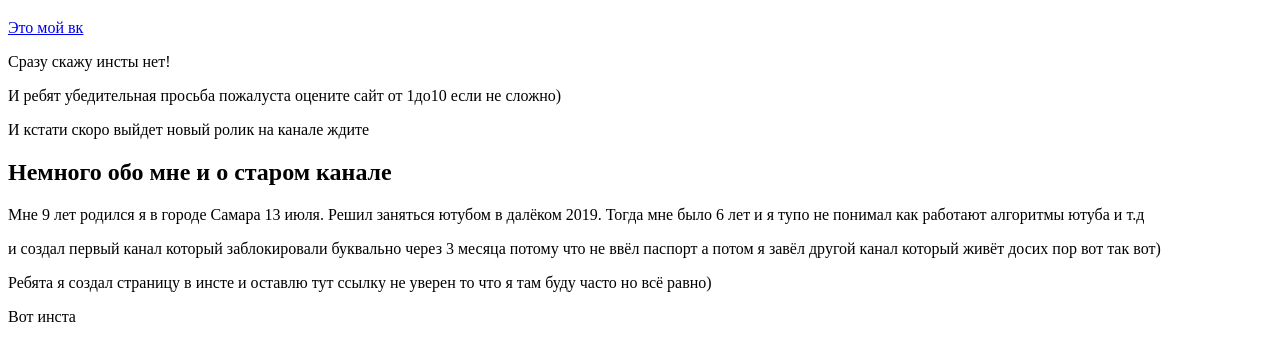
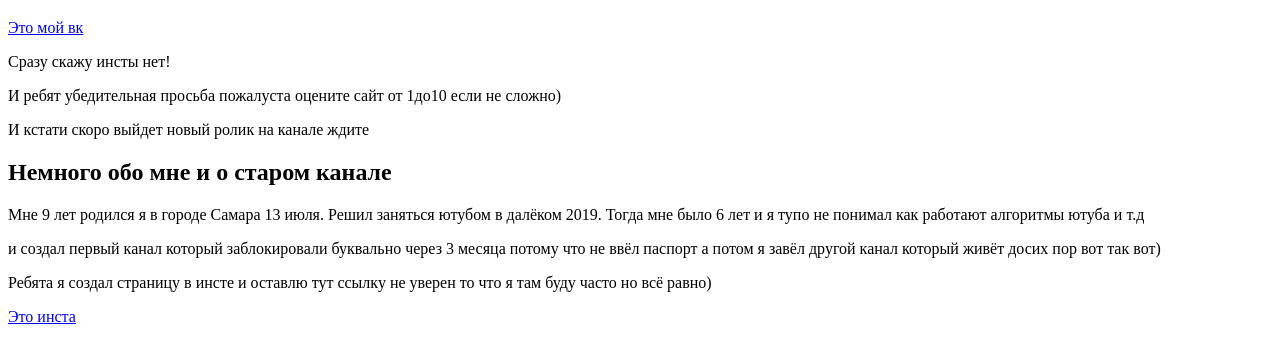
Before and after one commit to gordeya9/gmhg, a plain HTML site: page index.html in a window 1280 px wide. Shown: the part 292-652 px from the top of the page. Drawn offline with Linux system fonts and the light colour scheme.

Commit message:
Update index.html

```diff
--- a/index.html
+++ b/index.html
@@ -20,6 +20,6 @@
 <p>Мне 9 лет родился я в городе Самара 13 июля. Решил заняться ютубом в далёком 2019. Тогда мне было 6 лет и я тупо не понимал как работают алгоритмы ютуба и т.д</p>
 <p>и создал первый канал который заблокировали буквально через 3 месяца потому что не ввёл паспорт а потом я завёл другой канал который живёт досих пор вот так вот)</p>
 <p>Ребята я создал страницу в инсте и оставлю тут ссылку не уверен то что я там буду часто но всё равно)</p>
-<a hrew="https://www.instagram.com/gordey735_/">Вот инста</a>
+<a href="https://www.instagram.com/gordey735_/">Это инста</a>
 </body>
 </html>
```
